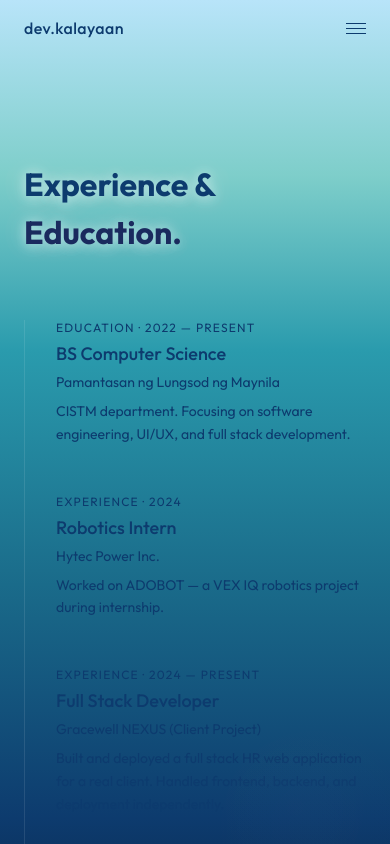
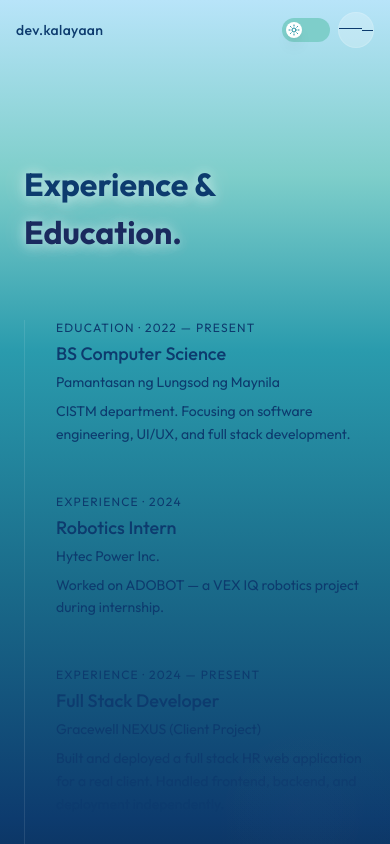
Before and after one commit to fredshekken/ida-portfolio, a Next.js app: page /about in a window 390 px wide. Shown: the top 844 px of the page. Built offline with nearby package versions, Linux system fonts and the light colour scheme.

Commit message:
fix: mobile navbar

```diff
--- a/src/components/sections/AboutSection.tsx
+++ b/src/components/sections/AboutSection.tsx
@@ -106,7 +106,7 @@ export default function AboutSection() {
 
                 <div>
                   <p className="text-xs uppercase tracking-[0.25em] text-hero-blue text-glow-white">
-                      Ocean Explorer ID
+                      About Me
                     </p>
                   <h3 className="text-lg font-bold text-white">Frieda Marie V. Magaan</h3>
                   <div style={{
--- a/src/components/sections/ContactForm.tsx
+++ b/src/components/sections/ContactForm.tsx
@@ -32,7 +32,7 @@ const contactLinks = [
     label: "Instagram",
     value: "@yourhandle",
     href: "https://www.instagram.com/eethamarie",
-    description: "Behind the scenes stuff",
+    description: "Extras & Stories",
   },
 ];
 
--- a/src/components/sections/ProjectsSection.tsx
+++ b/src/components/sections/ProjectsSection.tsx
@@ -4,6 +4,7 @@ import { AnimatePresence, motion } from "framer-motion";
 import { useTheme } from "@/context/ThemeContext";
 import { Globe, Palette, Gamepad2, Layers, FolderOpen, Info, ExternalLink, Code } from "lucide-react";
 import { useState, useEffect } from "react";
+import ModalPortal from "@/components/ui/ModalPortal";
 import type { ElementType } from "react";
 
 const projects = [
@@ -453,14 +454,18 @@ export default function ProjectsSection() {
     if (selectedProject) {
       document.body.style.overflow = 'hidden';
       document.body.classList.add('project-modal-open');
+      // hide main content from assistive tech and visual layering
+      document.querySelector('main')?.setAttribute('aria-hidden', 'true');
       window.dispatchEvent(new CustomEvent('project-modal', { detail: { open: true } }));
     } else {
       document.body.style.overflow = '';
       document.body.classList.remove('project-modal-open');
+      document.querySelector('main')?.removeAttribute('aria-hidden');
       window.dispatchEvent(new CustomEvent('project-modal', { detail: { open: false } }));
     }
     return () => {
       document.body.style.overflow = '';
+      document.querySelector('main')?.removeAttribute('aria-hidden');
     };
   }, [selectedProject]);
 
@@ -878,11 +883,12 @@ export default function ProjectsSection() {
 
       <AnimatePresence>
         {selectedProject === "gracewell-nexus" && (
+          <ModalPortal>
             <motion.div
               className="fixed inset-0 z-50 flex items-center justify-center p-4"
               style={{
-              background: "rgba(0,0,0,0.85)",
-              backdropFilter: "blur(10px)",
+                background: "rgba(0,0,0,0.94)",
+                backdropFilter: "blur(14px)",
                 position: 'fixed',
                 inset: 0,
                 zIndex: 9999,
@@ -1019,11 +1025,13 @@ export default function ProjectsSection() {
                 </div>
               </motion.div>
             </motion.div>
+          </ModalPortal>
         )}
         {selectedProject === "online-seat-reservation" && (
+          <ModalPortal>
             <motion.div
               className="fixed inset-0 z-[9999] flex items-center justify-center p-4"
-            style={{ background: "rgba(0,0,0,0.85)", backdropFilter: "blur(10px)" }}
+              style={{ background: "rgba(0,0,0,0.94)", backdropFilter: "blur(14px)" }}
               initial={{ opacity: 0 }}
               animate={{ opacity: 1 }}
               exit={{ opacity: 0 }}
@@ -1152,11 +1160,13 @@ export default function ProjectsSection() {
                 </div>
               </motion.div>
             </motion.div>
+          </ModalPortal>
         )}
         {selectedProject === "katseye-fan-page" && (
+          <ModalPortal>
             <motion.div
               className="fixed inset-0 z-[9999] flex items-center justify-center p-4"
-            style={{ background: "rgba(0,0,0,0.85)", backdropFilter: "blur(10px)" }}
+              style={{ background: "rgba(0,0,0,0.94)", backdropFilter: "blur(14px)" }}
               initial={{ opacity: 0 }}
               animate={{ opacity: 1 }}
               exit={{ opacity: 0 }}
@@ -1210,11 +1220,13 @@ export default function ProjectsSection() {
                 </div>
               </motion.div>
             </motion.div>
+          </ModalPortal>
         )}
         {selectedProject === "smart-queuing" && (
+          <ModalPortal>
             <motion.div
               className="fixed inset-0 z-[9999] flex items-center justify-center p-4"
-            style={{ background: "rgba(0,0,0,0.85)", backdropFilter: "blur(10px)" }}
+              style={{ background: "rgba(0,0,0,0.94)", backdropFilter: "blur(14px)" }}
               initial={{ opacity: 0 }}
               animate={{ opacity: 1 }}
               exit={{ opacity: 0 }}
@@ -1268,11 +1280,13 @@ export default function ProjectsSection() {
                 </div>
               </motion.div>
             </motion.div>
+          </ModalPortal>
         )}
         {selectedProject === "chef-lakbay" && (
+          <ModalPortal>
             <motion.div
               className="fixed inset-0 z-[9999] flex items-center justify-center p-4"
-            style={{ background: "rgba(0,0,0,0.85)", backdropFilter: "blur(10px)" }}
+              style={{ background: "rgba(0,0,0,0.94)", backdropFilter: "blur(14px)" }}
               initial={{ opacity: 0 }}
               animate={{ opacity: 1 }}
               exit={{ opacity: 0 }}
@@ -1326,11 +1340,13 @@ export default function ProjectsSection() {
                 </div>
               </motion.div>
             </motion.div>
+          </ModalPortal>
         )}
         {selectedProject === "other-projects" && (
+          <ModalPortal>
             <motion.div
               className="fixed inset-0 z-[9999] flex items-center justify-center p-4"
-            style={{ background: "rgba(0,0,0,0.85)", backdropFilter: "blur(10px)" }}
+              style={{ background: "rgba(0,0,0,0.94)", backdropFilter: "blur(14px)" }}
               initial={{ opacity: 0 }}
               animate={{ opacity: 1 }}
               exit={{ opacity: 0 }}
@@ -1373,6 +1389,7 @@ export default function ProjectsSection() {
                 </div>
               </motion.div>
             </motion.div>
+          </ModalPortal>
         )}
       </AnimatePresence>
     </section>
--- /dev/null
+++ b/src/components/ui/ModalPortal.tsx
@@ -0,0 +1,16 @@
+"use client";
+
+import { useEffect, useState } from "react";
+import { createPortal } from "react-dom";
+
+export default function ModalPortal({ children }: { children: React.ReactNode }) {
+  const [mounted, setMounted] = useState(false);
+
+  useEffect(() => {
+    setMounted(true);
+    return () => setMounted(false);
+  }, []);
+
+  if (!mounted) return null;
+  return createPortal(children, document.body);
+}
--- a/src/components/ui/Navbar.tsx
+++ b/src/components/ui/Navbar.tsx
@@ -40,7 +40,7 @@ export default function Navbar({ isDark, setIsDark, scrollDepth }: NavbarProps)
 
   return (
     <motion.nav
-      className="fixed top-0 left-0 right-0 px-6 py-4"
+      className="fixed top-0 left-0 right-0 px-4 sm:px-6 py-3 sm:py-4"
       style={{
         top: 0,
         zIndex: modalOpen ? 10 : 40,
@@ -57,10 +57,10 @@ export default function Navbar({ isDark, setIsDark, scrollDepth }: NavbarProps)
       animate={{ y: 0, opacity: modalOpen ? 0.65 : 1 }}
       transition={{ duration: 0.45, ease: "easeOut" }}
     >
-      <div className="max-w-7xl mx-auto flex items-center justify-between">
+      <div className="max-w-7xl mx-auto flex items-center justify-between gap-3">
         {/* Logo */}
         <motion.div
-              className="font-medium tracking-wide cursor-pointer"
+          className="font-medium tracking-wide cursor-pointer text-sm sm:text-base"
           whileHover={{ scale: 1.05 }}
           onClick={() => scrollToSection("home")}
         >
@@ -84,50 +84,45 @@ export default function Navbar({ isDark, setIsDark, scrollDepth }: NavbarProps)
           ))}
 
           {/* Dark mode toggle */}
-          <motion.button
-            onClick={() => setIsDark(!isDark)}
-              className="relative w-14 h-7 rounded-full p-1 transition-colors"
-            style={{ background: 'var(--color-toggle-bg)' }}
-            whileHover={{ scale: 1.05 }}
-            whileTap={{ scale: 0.95 }}
-          >
-            <motion.div
-              className="w-5 h-5 rounded-full bg-white flex items-center justify-center shadow-lg"
-              animate={{ x: isDark ? 24 : 0 }}
-              transition={{ type: "spring", stiffness: 500, damping: 30 }}
-            >
-              {isDark ? (
-                <Moon className="w-3 h-3" style={{ color: 'var(--color-toggle-bg)' }} />
-              ) : (
-                <Sun className="w-3 h-3" style={{ color: 'var(--color-accent)' }} />
-              )}
-            </motion.div>
-          </motion.button>
+          <ThemeToggle isDark={isDark} onToggle={() => setIsDark(!isDark)} />
         </div>
+
+        <div className="md:hidden flex items-center gap-2">
+          <ThemeToggle isDark={isDark} onToggle={() => setIsDark(!isDark)} compact />
 
           {/* Mobile hamburger */}
           <button
-          className="md:hidden"
-          style={{ color: isDark ? "#B8E4F9" : "#0D3B6E" }}
+            type="button"
+            className="inline-flex h-9 w-9 items-center justify-center rounded-full border border-white/15 transition-colors"
+            style={{
+              color: isDark ? "#B8E4F9" : "#0D3B6E",
+              background: isDark ? "rgba(255,255,255,0.06)" : "rgba(255,255,255,0.24)",
+            }}
+            aria-label={menuOpen ? "Close navigation menu" : "Open navigation menu"}
+            aria-expanded={menuOpen}
             onClick={() => setMenuOpen(!menuOpen)}
           >
-          <span className="block w-5 h-px bg-current mb-1" />
-          <span className="block w-5 h-px bg-current mb-1" />
-          <span className="block w-5 h-px bg-current" />
+            <span className="block w-4 h-px bg-current mb-1" />
+            <span className="block w-4 h-px bg-current mb-1" />
+            <span className="block w-4 h-px bg-current" />
           </button>
+        </div>
       </div>
 
       {/* Mobile menu */}
       {menuOpen && (
         <div
-          className="md:hidden px-6 py-4 flex flex-col gap-4"
-          style={{ background: isDark ? "rgba(10,31,61,0.95)" : "rgba(255,255,255,0.95)" }}
+          className="md:hidden mx-4 mt-3 rounded-2xl border px-4 py-4 shadow-lg backdrop-blur-xl flex flex-col gap-3"
+          style={{
+            background: isDark ? "rgba(10,31,61,0.96)" : "rgba(255,255,255,0.92)",
+            borderColor: isDark ? "rgba(184,228,249,0.12)" : "rgba(13,59,110,0.1)",
+          }}
         >
           {links.map((link) => (
             <button
               key={link.id}
               onClick={() => scrollToSection(link.id)}
-              className="text-left hover:opacity-80 transition-opacity"
+              className="text-left rounded-xl px-3 py-2 transition-colors hover:bg-white/10"
               style={{ color: isDark ? "#B8E4F9" : "#0D3B6E" }}
             >
               {link.label}
@@ -138,3 +133,37 @@ export default function Navbar({ isDark, setIsDark, scrollDepth }: NavbarProps)
     </motion.nav>
   );
 }
+
+function ThemeToggle({
+  isDark,
+  onToggle,
+  compact = false,
+}: {
+  isDark: boolean;
+  onToggle: () => void;
+  compact?: boolean;
+}) {
+  return (
+    <motion.button
+      type="button"
+      onClick={onToggle}
+      aria-label={isDark ? "Switch to light mode" : "Switch to dark mode"}
+      className={`relative rounded-full p-1 transition-colors ${compact ? "w-12 h-6" : "w-14 h-7"}`}
+      style={{ background: "var(--color-toggle-bg)" }}
+      whileHover={{ scale: 1.05 }}
+      whileTap={{ scale: 0.95 }}
+    >
+      <motion.div
+        className={`${compact ? "w-4 h-4" : "w-5 h-5"} rounded-full bg-white flex items-center justify-center shadow-lg`}
+        animate={{ x: isDark ? (compact ? 20 : 24) : 0 }}
+        transition={{ type: "spring", stiffness: 500, damping: 30 }}
+      >
+        {isDark ? (
+          <Moon className="w-3 h-3" style={{ color: "var(--color-toggle-bg)" }} />
+        ) : (
+          <Sun className="w-3 h-3" style={{ color: "var(--color-accent)" }} />
+        )}
+      </motion.div>
+    </motion.button>
+  );
+}
```
Lines whose indentation alone changed are shown as unchanged.
